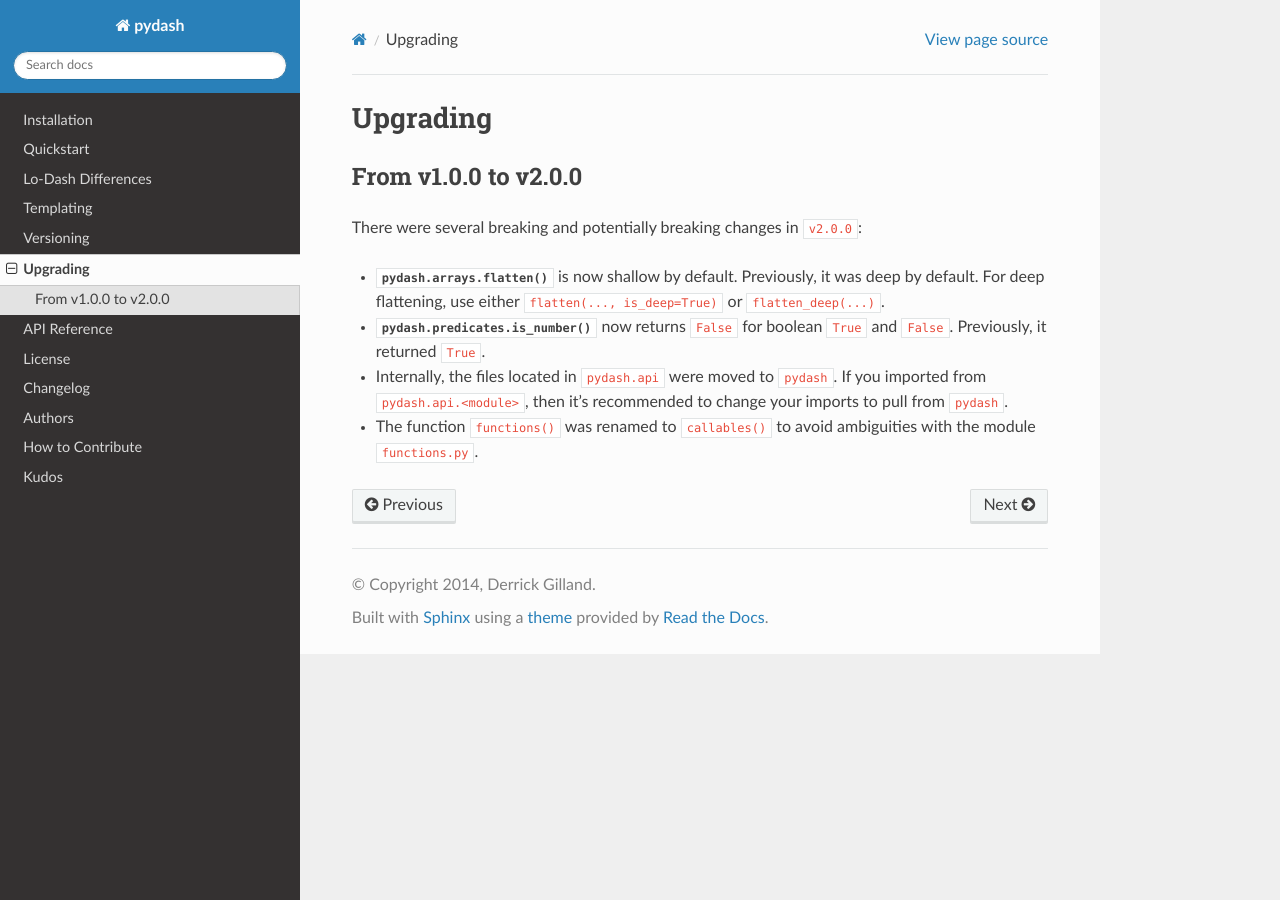
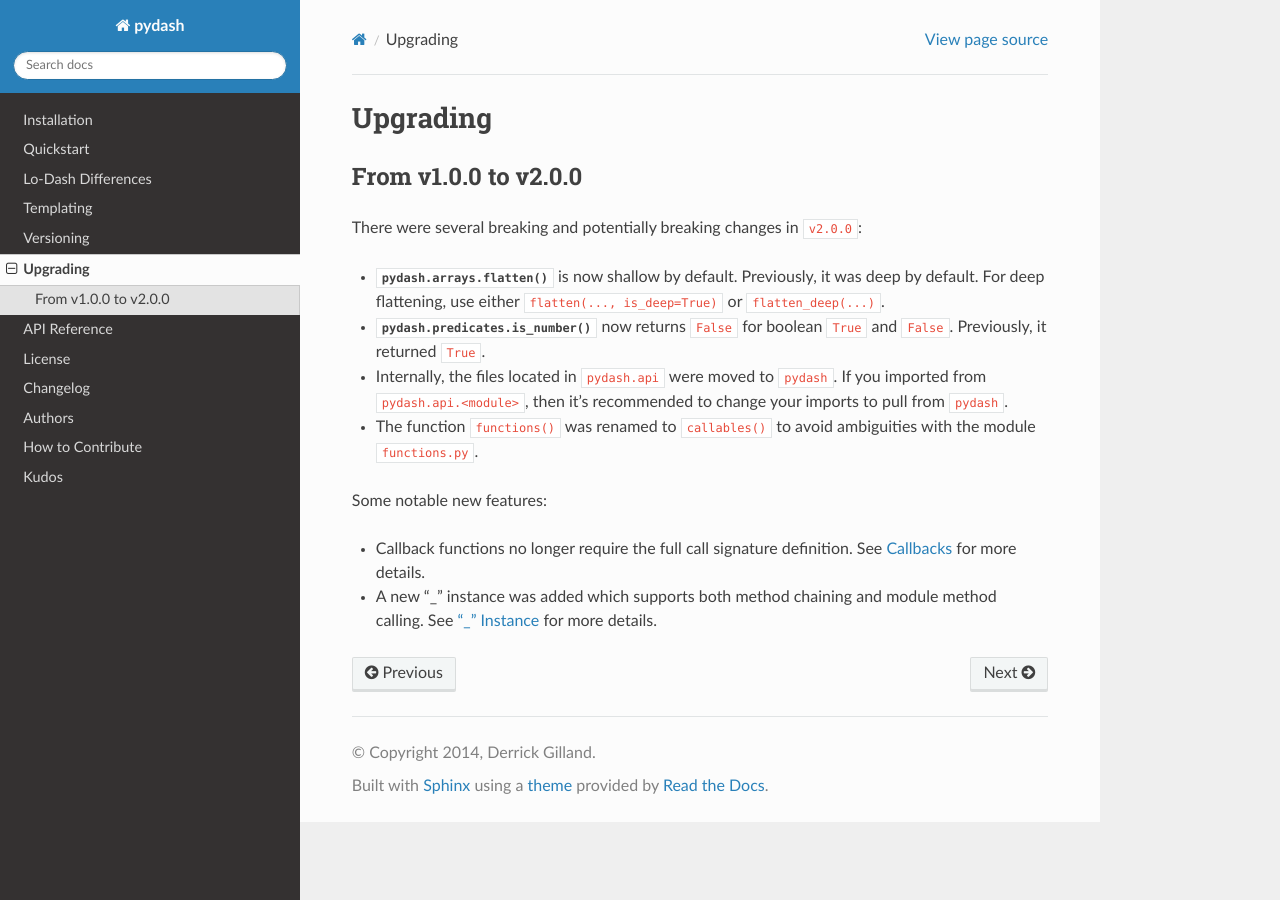
Before and after one commit to dgilland/pydash, a Sphinx documentation site: the page built from docs/upgrading.rst, in a window 1280 px wide. Built offline with Sphinx 7.4.7 and the Read the Docs theme 2.0.0, drawn with Linux system fonts in a browser that asks for light colours; the version number could not be read and is left out.

Commit message:
Add note about new features in upgrading section.

```diff
--- a/docs/api.rst
+++ b/docs/api.rst
@@ -31,6 +31,8 @@ This is the recommended way to use pydash.
 
 Only the main pydash module API is guaranteed to adhere to semver. It's possible that backwards incompatibility could be broken between minor releases outside the main module API.
 
+
+.. _api-dash-instance:
 
 "_" Instance
 ============
--- a/docs/differences.rst
+++ b/docs/differences.rst
@@ -12,6 +14,8 @@ pydash adheres to the following conventions:
 - Lo-Dash's ``toArray()`` is pydash's ``to_list()``.
 - Lo-Dash's ``functions()`` is pydash's ``callables()``. This particular name difference was chosen in order to allow for the ``functions.py`` module file to exist at root of the project. Previously, ``functions.py`` existed in ``pydash/api/`` but in ``v2.0.0``, it was decided to move everything in ``api/`` to ``pydash/``. Therefore, In to avoid import ambiguities, the ``functions()`` function was renamed.
 
+
+.. _differences-callbacks:
 
 Callbacks
 ---------
--- a/docs/upgrading.rst
+++ b/docs/upgrading.rst
@@ -13,3 +13,9 @@ There were several breaking and potentially breaking changes in ``v2.0.0``:
 - :func:`pydash.predicates.is_number` now returns ``False`` for boolean ``True`` and ``False``. Previously, it returned ``True``.
 - Internally, the files located in ``pydash.api`` were moved to ``pydash``. If you imported from ``pydash.api.<module>``, then it's recommended to change your imports to pull from ``pydash``.
 - The function ``functions()`` was renamed to ``callables()`` to avoid ambiguities with the module ``functions.py``.
+
+
+Some notable new features:
+
+- Callback functions no longer require the full call signature definition. See :ref:`differences-callbacks` for more details.
+- A new "_" instance was added which supports both method chaining and module method calling. See :ref:`api-dash-instance` for more details.
```
Also changed, not shown: other parts of docs/differences.rst (+2 -0 lines).
